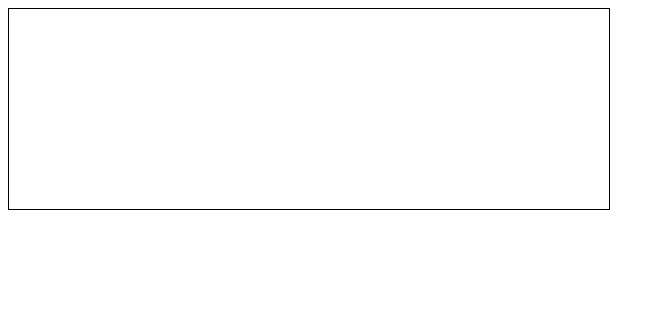
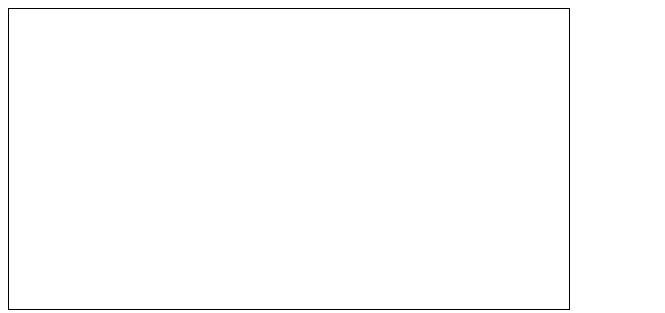
Before and after one commit to Am1r-B/breakout-game, a plain HTML site: page index.html in a window 1280 px wide. Shown: the whole page, without its empty margins (0-665 px from the left). Drawn offline with Linux system fonts and the light colour scheme.

Commit message:
Make grid taller and slimmer

```diff
--- a/style.css
+++ b/style.css
@@ -1,7 +1,7 @@
 .grid {
   position: absolute;
-  width: 600px;
-  height: 200px;
+  width: 560px;
+  height: 300px;
   border: 1px solid black;
 }
 
```
